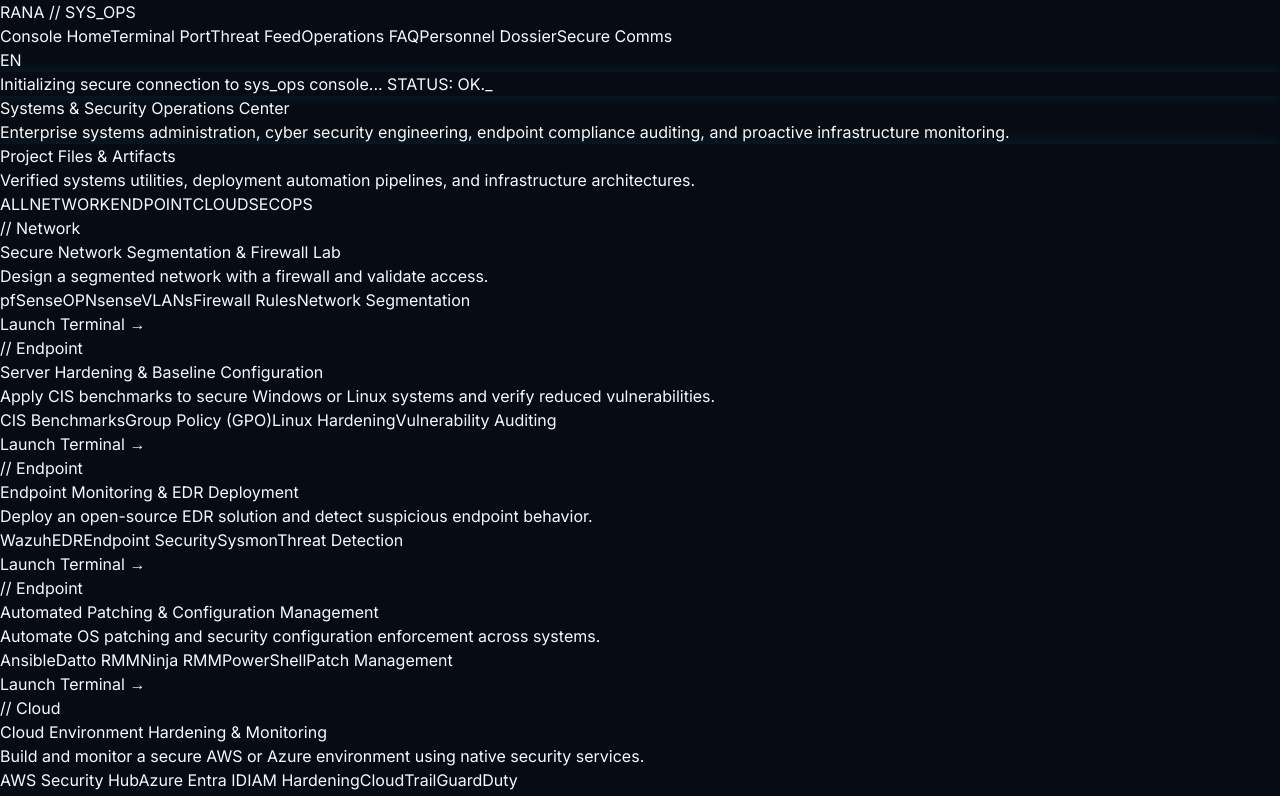
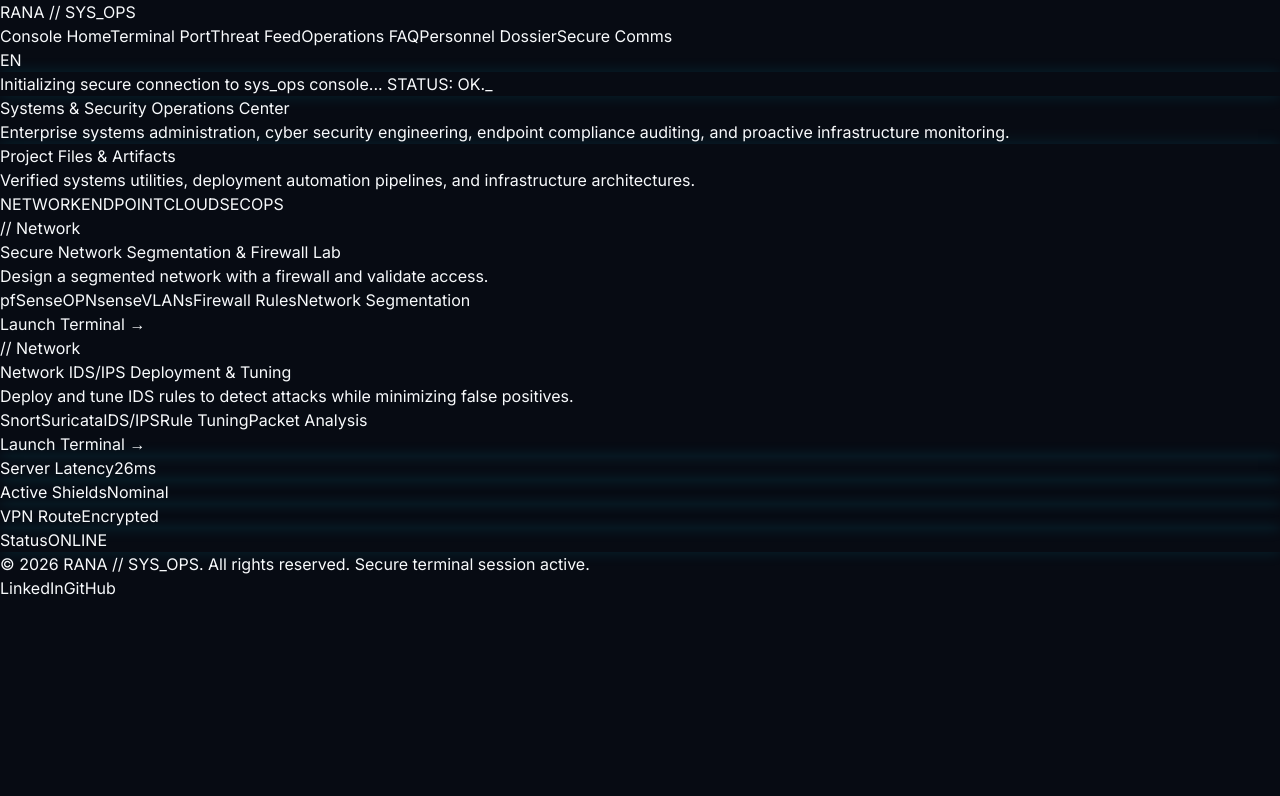
Before and after one commit to hrana36/Toolbox, a Next.js app: page / in a window 1280 px wide. Shown: the top 796 px of the page. Built offline with nearby package versions, Linux system fonts and the light colour scheme.

Commit message:
fix: remove ALL tab and resolve desktop scrolling lock

```diff
--- a/src/app/globals.css
+++ b/src/app/globals.css
@@ -16,11 +16,6 @@
   color: var(--foreground);
   background: var(--background);
   font-family: 'Inter', sans-serif;
-}
-@media (min-width: 768px) {
-  body {
-    overflow: hidden; /* Lock viewport scroll on desktop only */
-  }
 }
 
 /* Custom glow utility */
--- a/src/app/page.tsx
+++ b/src/app/page.tsx
@@ -9,7 +9,7 @@
   const { t, lang, toggleLang } = useTranslation();
   const [latency, setLatency] = useState(24);
   const [displayText, setDisplayText] = useState('');
-  const [activeTab, setActiveTab] = useState<'All' | 'Network' | 'Endpoint' | 'Cloud' | 'SecOps'>('All');
+  const [activeTab, setActiveTab] = useState<'Network' | 'Endpoint' | 'Cloud' | 'SecOps'>('Network');
 
   useEffect(() => {
     document.title = t('home.tab_title');
@@ -108,7 +108,7 @@
 
             {/* Terminal Category Tabs */}
             <div className="flex flex-wrap gap-2 font-mono text-xs">
-              {(['All', 'Network', 'Endpoint', 'Cloud', 'SecOps'] as const).map((tab) => (
+              {(['Network', 'Endpoint', 'Cloud', 'SecOps'] as const).map((tab) => (
                 <button
                   key={tab}
                   onClick={() => setActiveTab(tab)}
@@ -118,7 +118,7 @@
                       : 'bg-slate-950/40 border-slate-800 text-slate-400 hover:border-slate-700 hover:text-slate-200'
                   }`}
                 >
-                  {tab === 'All' ? 'ALL' : tab.toUpperCase()}
+                  {tab.toUpperCase()}
                 </button>
               ))}
             </div>
@@ -127,7 +127,7 @@
           {/* Dynamic Grid */}
           <div className="grid gap-4 md:grid-cols-2 lg:grid-cols-3">
             {portfolioData.projects
-              .filter((p) => activeTab === 'All' || p.category === activeTab)
+              .filter((p) => p.category === activeTab)
               .map((project, idx) => (
                 <div
                   key={idx}
```
